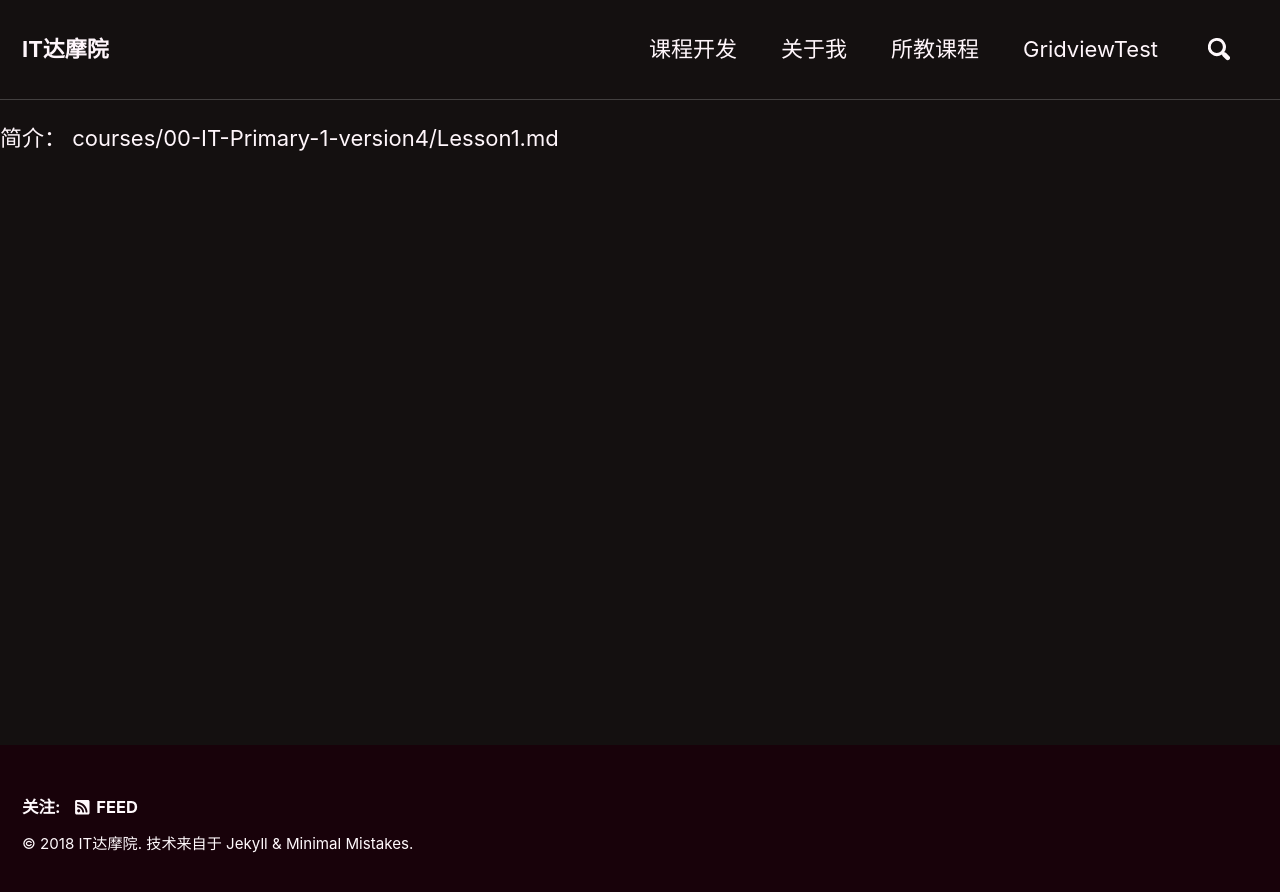
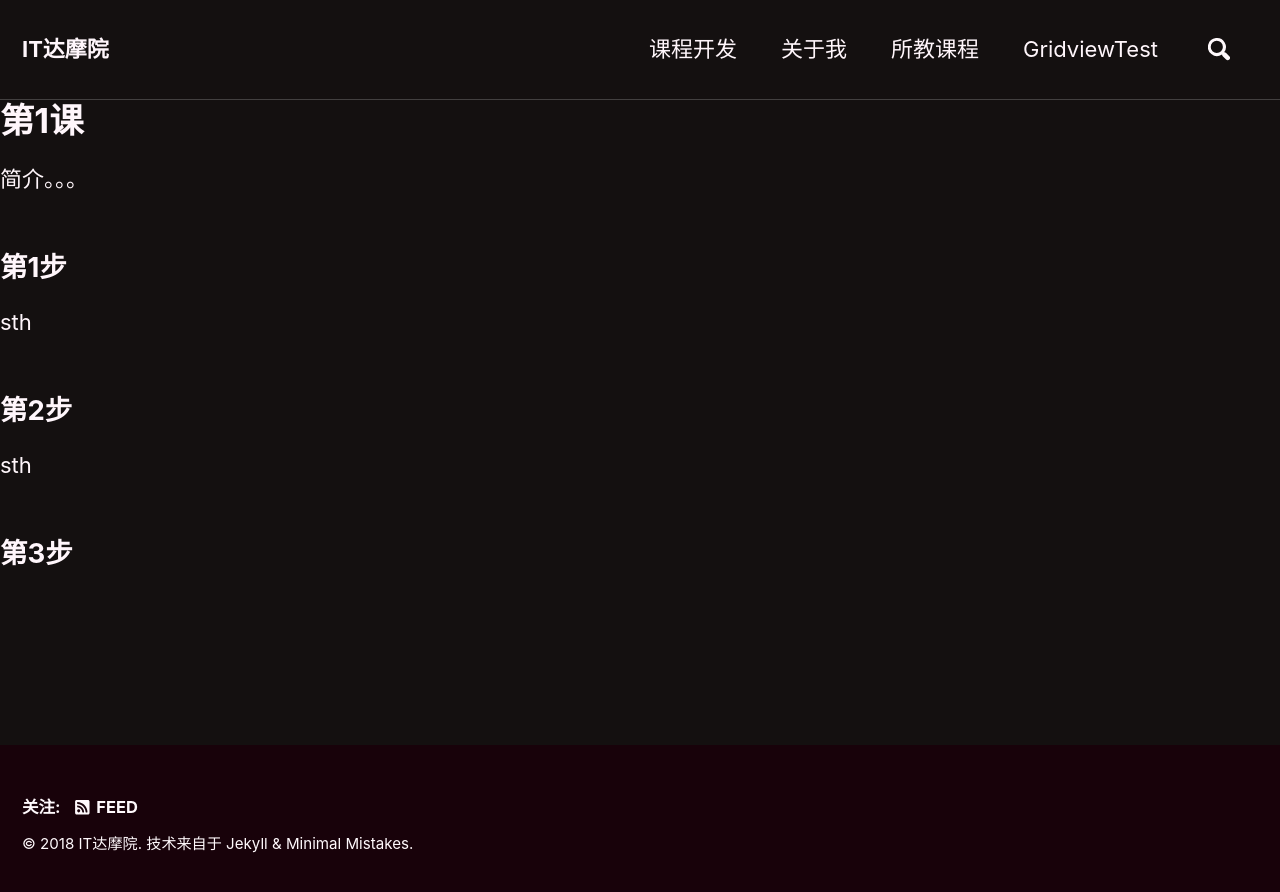
Before and after one commit to xinfengwu/goshinh.github.io-jekll-, a Jekyll site: the page built from courses/00-IT-Primary-1-version4/Lesson1.md, in a window 1280 px wide. Shown: the top 892 px of the page. Built offline with Jekyll 4.4.1, drawn with Linux system fonts in a browser that asks for light colours; nearby versions of some CDN libraries; our own code applies the rules of GitHub Pages for plain Markdown files.

Commit message:
Update Lesson1.md

```diff
--- a/courses/00-IT-Primary-1-version4/Lesson1.md
+++ b/courses/00-IT-Primary-1-version4/Lesson1.md
@@ -1,6 +1,14 @@
 ---
 title: 第1课
 permalink:/courses/00-IT-Primary-1-version4/Lesson1/
+toc: true
+toc_label: "本课目录"
+toc_icon: "cog"
 ---
-简介：
-courses/00-IT-Primary-1-version4/Lesson1.md
+# 第1课
+简介。。。
+## 第1步
+sth
+## 第2步
+sth
+## 第3步
```
